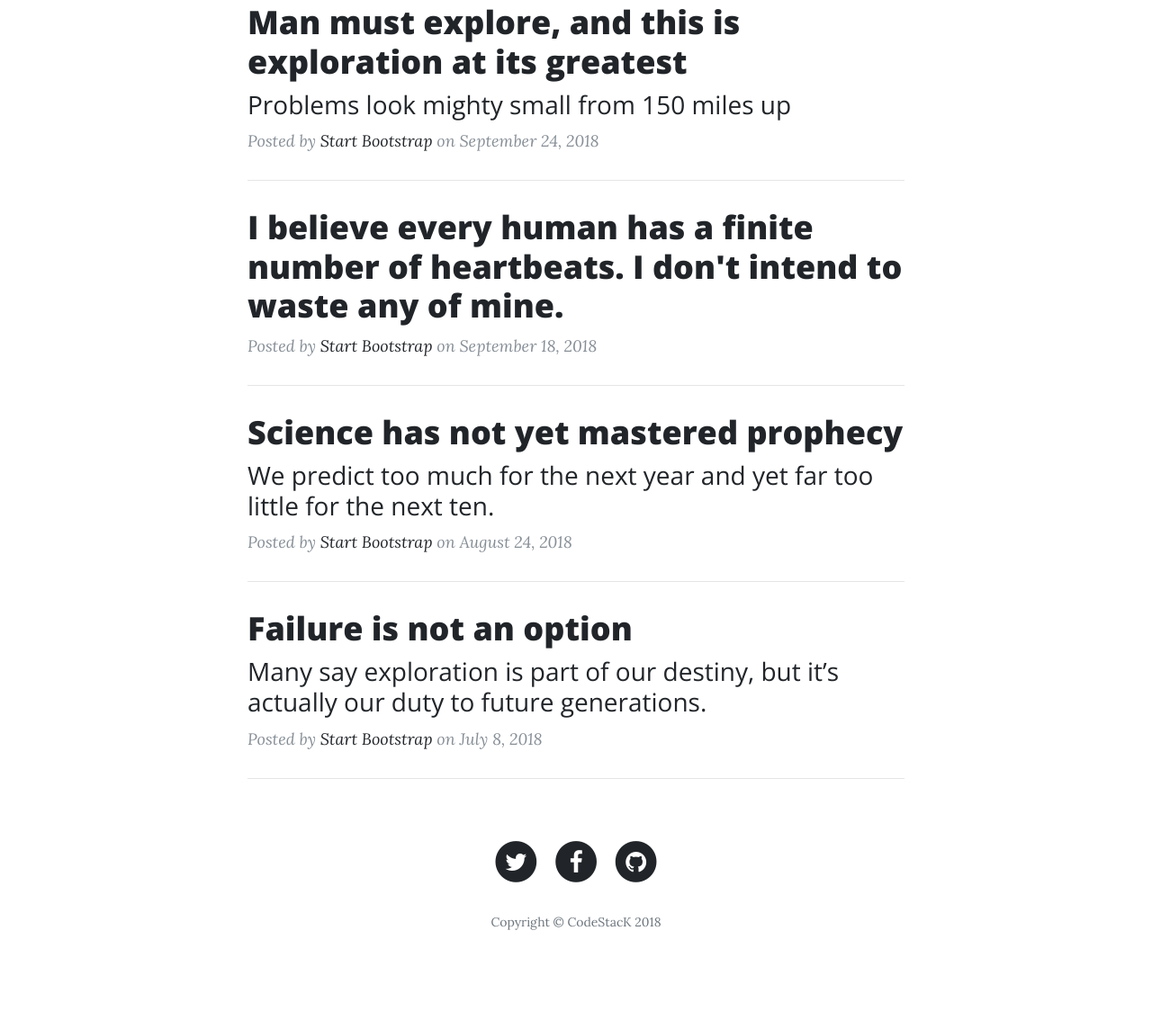
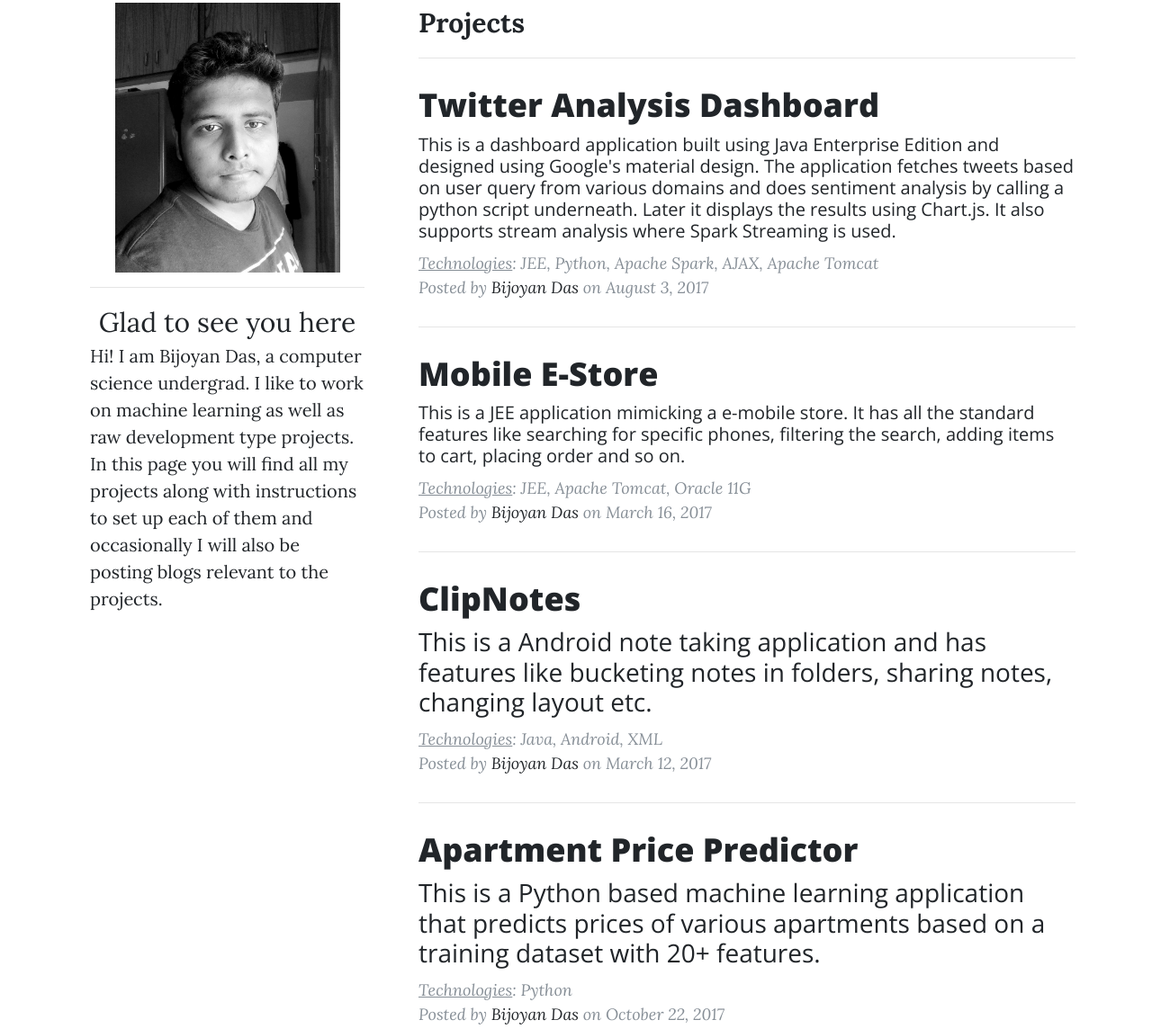
Before and after one commit to bijoyandas/bijoyandas.github.io, a website: page index.html in a window 1280 px wide. Shown: the part 609-1753 px from the top of the page at 90% size. Before the commit the page ends 1710 px from the top, so only its background shows below. Drawn offline with nearby package versions, Linux system fonts and the light colour scheme.

Commit message:
Adding Important Files

```diff
--- a/css/clean-blog.css
+++ b/css/clean-blog.css
@@ -288,7 +288,18 @@ header.masthead .post-heading .meta a {
   margin-bottom: 10px;
 }
 
+.post-preview > .post-title {
+  font-size: 30px;
+  margin-top: 30px;
+  margin-bottom: 10px;
+}
+
 .post-preview > a > .post-subtitle {
+  font-weight: 300;
+  margin: 0 0 10px;
+}
+
+.post-preview > .post-subtitle {
   font-weight: 300;
   margin: 0 0 10px;
 }
--- a/index.html
+++ b/index.html
@@ -45,7 +45,7 @@
               <a class="nav-link" href="#">Post</a>
             </li>
             <li class="nav-item">
-              <a class="nav-link" href="#">Resume</a>
+              <a class="nav-link" href="docs/bijoyan_resume.pdf">Resume</a>
             </li>
           </ul>
         </div>
@@ -70,60 +70,101 @@
     <!-- Main Content -->
     <div class="container">
       <div class="row">
-        <div class="col-lg-8 col-md-10 mx-auto">
+        <div class="col-lg-4" style="padding-right:30px;" data-spy="affix" data-offset-top="10">
+          <div class="container" style="margin-top:30px;text-align:center;">
+              <img src="img/my_pic-bg.jpg" alt="my picture" height=300 width=250/>
+              <hr />
+              <span style="font-size:30px">
+                Glad to see you here
+              </span>
+              <div style="font-size:20px;text-align:left">
+                Hi! I am Bijoyan Das, a computer science undergrad.
+                I like to work on machine learning as well as raw development type projects.
+                In this page you will find all my projects along with instructions to set up each of them and
+                occasionally I will also be posting blogs relevant to the projects.
+              </div>
+          </div>
+        </div>
+        <div class="col-lg-8 mx-auto" style="margin-top:30px">
+          <span style="font-size:30px;"><b>Projects</b></span>
+          <hr />
           <div class="post-preview">
-            <a href="post.html">
+            <a href="https://github.com/bijoyandas/Twitter-Analysis-Hub">
               <h2 class="post-title">
-                Man must explore, and this is exploration at its greatest
+                Twitter Analysis Dashboard
               </h2>
-              <h3 class="post-subtitle">
-                Problems look mighty small from 150 miles up
-              </h3>
+              <h5 class="post-subtitle">
+                This is a dashboard application built using Java Enterprise Edition and designed using
+                Google's material design. The application fetches tweets based on user query from various
+                domains and does sentiment analysis by calling a python script underneath. Later it displays
+                the results using Chart.js. It also supports stream analysis where Spark Streaming is used.
+              </h5>
             </a>
-            <p class="post-meta">Posted by
-              <a href="#">Start Bootstrap</a>
-              on September 24, 2018</p>
+            <p class="post-meta">
+              <span style="text-decoration:underline">Technologies</span>: JEE, Python, Apache Spark, AJAX, Apache Tomcat
+              <br />
+              Posted by
+              <a href="#">Bijoyan Das</a>
+              on August 3, 2017</p>
           </div>
           <hr>
           <div class="post-preview">
-            <a href="post.html">
+            <a href="https://github.com/bijoyandas/Mobile-Store-JEE-Application">
               <h2 class="post-title">
-                I believe every human has a finite number of heartbeats. I don't intend to waste any of mine.
+                 Mobile E-Store
               </h2>
+              <h5 class="post-subtitle">
+                This is a JEE application mimicking a e-mobile store. It has all the standard features like
+                searching for specific phones, filtering the search, adding items to cart, placing order and so on.
+              </h5>
             </a>
-            <p class="post-meta">Posted by
-              <a href="#">Start Bootstrap</a>
-              on September 18, 2018</p>
+            <p class="post-meta">
+              <span style="text-decoration:underline">Technologies</span>: JEE, Apache Tomcat, Oracle 11G
+              <br />
+              Posted by
+              <a href="#">Bijoyan Das</a>
+              on March 16, 2017</p>
           </div>
           <hr>
           <div class="post-preview">
-            <a href="post.html">
+            <a href="https://github.com/bijoyandas/ClipNotes">
               <h2 class="post-title">
-                Science has not yet mastered prophecy
+                ClipNotes
               </h2>
               <h3 class="post-subtitle">
-                We predict too much for the next year and yet far too little for the next ten.
+                This is a Android note taking application and has features like bucketing notes in folders,
+                sharing notes, changing layout etc.
               </h3>
             </a>
-            <p class="post-meta">Posted by
-              <a href="#">Start Bootstrap</a>
-              on August 24, 2018</p>
+            <p class="post-meta">
+              <span style="text-decoration:underline">Technologies</span>: Java, Android, XML
+              <br />
+              Posted by
+              <a href="#">Bijoyan Das</a>
+              on March 12, 2017</p>
           </div>
           <hr>
           <div class="post-preview">
-            <a href="post.html">
+            <a href="https://github.com/bijoyandas/Flat-Price-Predictor">
               <h2 class="post-title">
-                Failure is not an option
+                Apartment Price Predictor
               </h2>
               <h3 class="post-subtitle">
-                Many say exploration is part of our destiny, but it’s actually our duty to future generations.
+                This is a Python based machine learning application that predicts prices of various apartments
+                based on a training dataset with 20+ features.
               </h3>
             </a>
-            <p class="post-meta">Posted by
-              <a href="#">Start Bootstrap</a>
-              on July 8, 2018</p>
+            <p class="post-meta">
+              <span style="text-decoration:underline">Technologies</span>: Python
+              <br />
+              Posted by
+              <a href="#">Bijoyan Das</a>
+              on October 22, 2017</p>
           </div>
           <hr>
+          <div class="clearfix">
+            <a class="btn btn-primary float-right" href="https://github.com/bijoyandas?tab=repositories">Show more &rarr;</a>
+          </div>
         </div>
       </div>
     </div>
@@ -158,6 +199,14 @@
                   </span>
                 </a>
               </li>
+              <li class="list-inline-item">
+                <a href="https://www.quora.com/profile/Bijoyan-Das" target="_blank">
+                  <span class="fa-stack fa-lg">
+                    <i class="fa fa-circle fa-stack-2x"></i>
+                    <i class="fa fa-quora fa-stack-1x fa-inverse"></i>
+                  </span>
+                </a>
+              </li>
             </ul>
             <p class="copyright text-muted">Copyright &copy; CodeStacK 2018</p>
           </div>
```
Also changed, not shown: img/contact-bg.jpg (deleted), img/my_pic-bg.jpg (added), img/post-sample-image.jpg (deleted), 3 other files.
